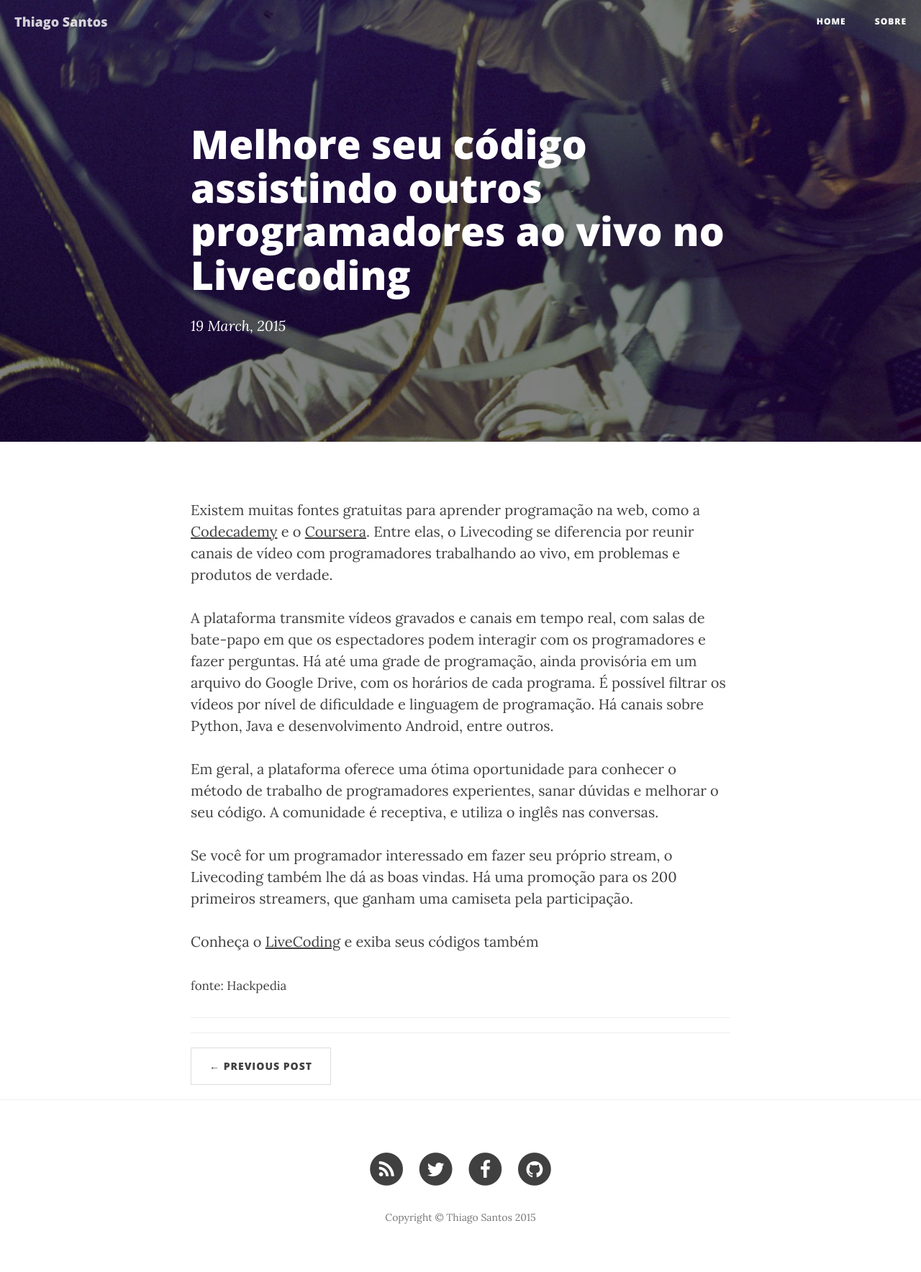
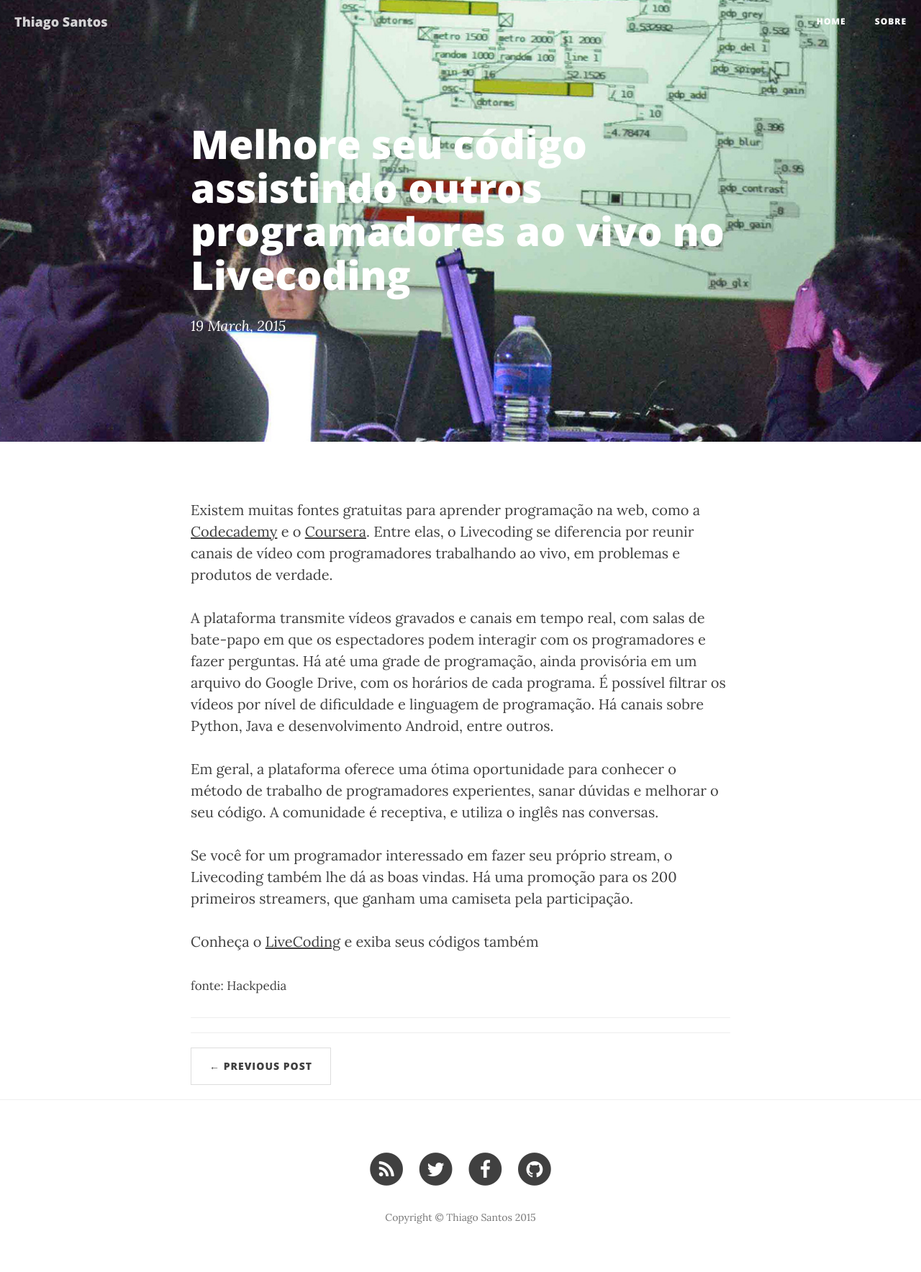
Before and after one commit to thiiisantos/thiiisantos.github.io, a Jekyll site: the page built from _posts/2015-03-19-melhore-seu-codigo-assistindo-outros-programadores-ao-vivo-no-livecoding.markdown, in a window 1280 px wide. Shown: the whole page at 72% size. Built offline with Jekyll 4.4.1, drawn with Linux system fonts in a browser that asks for light colours; nearby versions of some CDN libraries; a script that is not in the unit is left out; comment, search, counter and statistics services are not loaded.

Commit message:
ADD image bg to post

```diff
--- a/_posts/2015-03-19-melhore-seu-codigo-assistindo-outros-programadores-ao-vivo-no-livecoding.markdown
+++ b/_posts/2015-03-19-melhore-seu-codigo-assistindo-outros-programadores-ao-vivo-no-livecoding.markdown
@@ -4,7 +4,7 @@ title:      "Melhore seu código assistindo outros programadores ao vivo no Live
 subtitle:   ""
 date:       2015-03-19 23:00:00
 author:     "Thiago Santos"
-header-img: "img/post-bg-06.jpg"
+header-img: "img/post-bg-livecoding-cropped.jpg"
 ---
 
 <p>Existem muitas fontes gratuitas para aprender programação na web, como a <a href="http://www.codecademy.com/pt" title="Codecademy" target="_blank">Codecademy</a> e o <a href="https://www.coursera.org" title="Coursera" target="_blank">Coursera</a>. Entre elas, o Livecoding se diferencia por reunir canais de vídeo com programadores trabalhando ao vivo, em problemas e produtos de verdade.</p>
```
Also changed, not shown: img/post-bg-livecoding-cropped.jpg (added), 1 other file.
